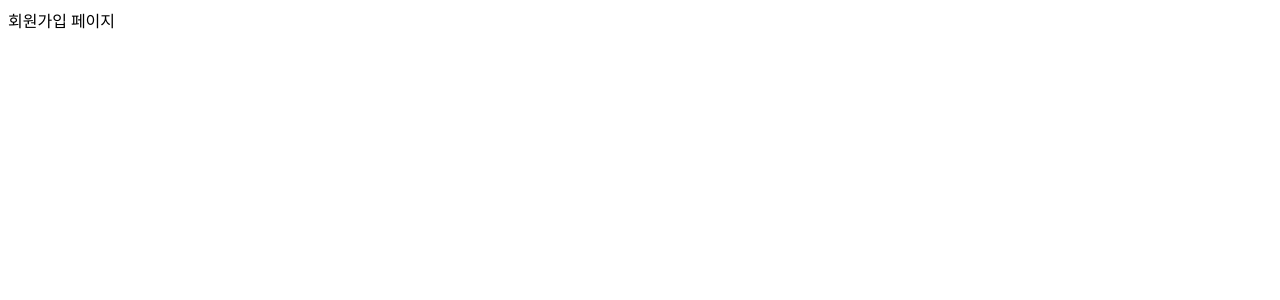
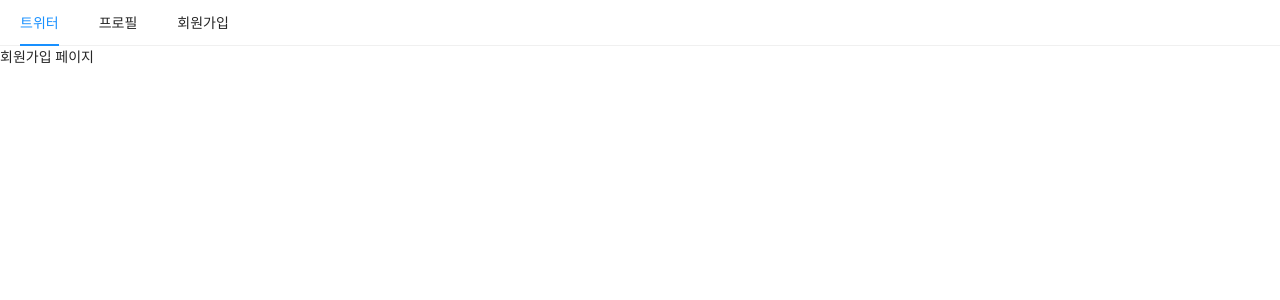
Before and after one commit to moonheekim0118/twitter-clone, a Next.js app in the folder front/: page /signUp in a window 1280 px wide. Shown: the top 300 px of the page. Built offline with nearby package versions, Linux system fonts and the light colour scheme.

Commit message:
feat : 공통 레이아웃 스타일링 구현 - App Layout 스타일링 구현 - _app.js에 공통 Head 타이틀 구현 - 각 페이지별로 Head 타이틀 구현

```diff
--- a/front/components/AppLayout.js
+++ b/front/components/AppLayout.js
@@ -1,15 +1,24 @@
 import React from 'react';
 import PropTypes from 'prop-types';
 import Link from 'next/link';
+import { Menu } from 'antd';
 
 const AppLayout = ({children})=>{
     return(
         <div>
-        <Link href="/"><a>트위터</a></Link>
-        <Link href="/profile"><a>프로필</a></Link>
-        <Link href="/signUp"><a>회원가입</a></Link>
-        {children}
-    </div>
+            <Menu mode="horizontal">
+                <Menu.Item key="home">
+                    <Link href="/"><a>트위터</a></Link>
+                </Menu.Item>
+                <Menu.Item key="profile">
+                <Link href="/profile"><a>프로필</a></Link>
+                </Menu.Item>
+                <Menu.Item key="signup">
+                    <Link href="/signUp"><a>회원가입</a></Link>
+                </Menu.Item>
+             </Menu>
+             {children}
+        </div>
     )
 }
 
--- a/front/package.json
+++ b/front/package.json
@@ -9,10 +9,13 @@
   "author": "Moonhee kim",
   "license": "ISC",
   "dependencies": {
+    "@ant-design/icons": "^4.2.2",
+    "antd": "^4.6.5",
     "next": "^9.5.3",
     "prop-types": "^15.7.2",
     "react": "^16.13.1",
-    "react-dom": "^16.13.1"
+    "react-dom": "^16.13.1",
+    "styled-components": "^5.2.0"
   },
   "devDependencies": {
     "eslint": "^7.9.0",
--- /dev/null
+++ b/front/pages/_app.js
@@ -0,0 +1,23 @@
+import React from 'react';
+import 'antd/dist/antd.css';
+import Head from 'next/head';
+import PropTypes from 'prop-types';
+
+const App =({Component})=>{
+
+    return(
+        <>
+        <Head>
+            <meta charSet="utf-8"/>
+            <title>JackJack</title>
+        </Head>
+        <Component/>
+        </>
+    )
+};
+
+App.propTypes ={
+    Component: PropTypes.elementType.isRequired,
+}
+
+export default App;
--- a/front/pages/signUp.js
+++ b/front/pages/signUp.js
@@ -1,7 +1,16 @@
 import React from 'react';
+import Head from 'next/head';
+import AppLayout from '../components/AppLayout';
 
 const SignUp=()=>{
-    return <div>회원가입 페이지</div>
+    return(
+        <>
+            <Head>
+                <title>Sign up | JackJack</title>
+            </Head>
+            <AppLayout>회원가입 페이지</AppLayout>
+        </>
+    );
 }
 
 
```
Also changed, not shown: front/pages/profile.js (+10 -1 lines), 1 other file (tests, documents, lock files or other folders).
